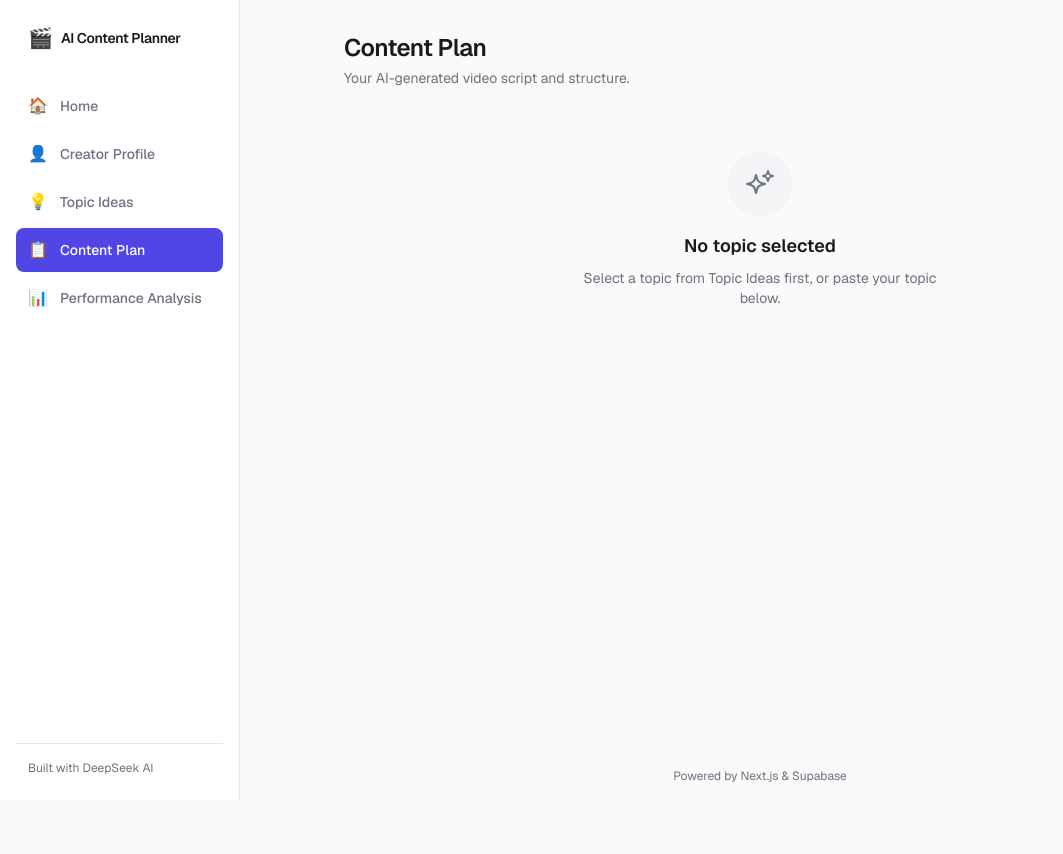
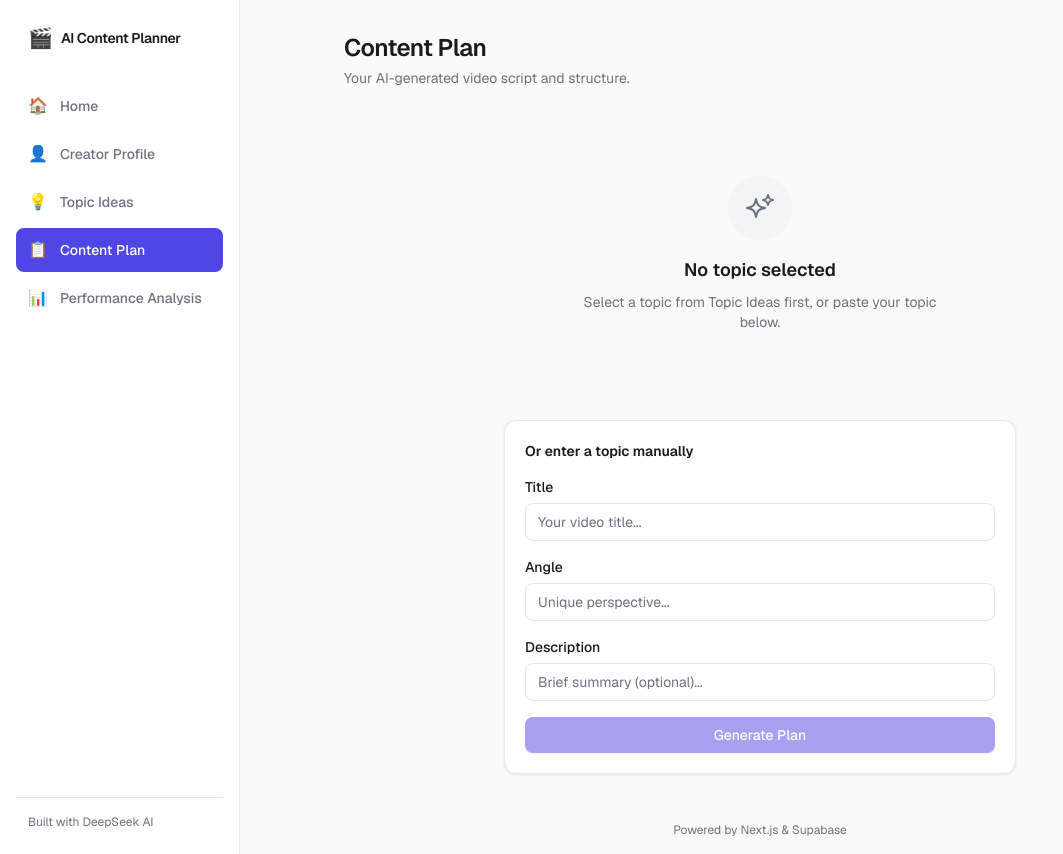
Before and after one commit to Yuezhi-Hao-123/Ai-creator, a Next.js app: page /plan in a window 1280 px wide. Shown: the whole page, without its empty margins (0-1063 px from the left). Before the commit the page ends 800 px from the top, so only its background shows below. Built offline with nearby package versions, Linux system fonts and the light colour scheme.

Commit message:
Stage 6: Content Plan — 5-section display, copy & download

```diff
--- a/src/app/plan/page.tsx
+++ b/src/app/plan/page.tsx
@@ -1,23 +1,171 @@
+"use client";
+
+import { useState, useEffect } from "react";
+import PlanResult from "@/components/plan/PlanResult";
 import EmptyState from "@/components/ui/EmptyState";
+import { TopicCardSkeleton } from "@/components/ui/Skeleton";
+import Card from "@/components/ui/Card";
+import Input from "@/components/ui/Input";
+import Button from "@/components/ui/Button";
 import strings from "@/strings/en";
+import type { TopicIdea, ContentPlanResult } from "@/lib/types";
 
 /**
- * Content Plan page — Stage 2 placeholder.
- * Full content plan UI will be added in Stage 6.
+ * Content Plan page — auto-generates plan from selected topic.
+ * Falls back to manual input if no topic was selected.
  */
 export default function PlanPage() {
+  const [loading, setLoading] = useState(false);
+  const [error, setError] = useState<string | null>(null);
+  const [result, setResult] = useState<ContentPlanResult | null>(null);
+  const [topic, setTopic] = useState<TopicIdea | null>(null);
+
+  // Manual input fallback fields
+  const [manualTitle, setManualTitle] = useState("");
+  const [manualAngle, setManualAngle] = useState("");
+  const [manualDesc, setManualDesc] = useState("");
+
+  // Load topic from localStorage on mount
+  useEffect(() => {
+    try {
+      const stored = localStorage.getItem("selected_topic");
+      if (stored) {
+        const parsed = JSON.parse(stored) as TopicIdea;
+        setTopic(parsed);
+        // Auto-generate plan
+        generatePlan(parsed);
+        // Clear after reading
+        localStorage.removeItem("selected_topic");
+      }
+    } catch {
+      // Invalid stored data — ignore
+    }
+  }, []);
+
+  const generatePlan = async (idea: TopicIdea) => {
+    setLoading(true);
+    setError(null);
+    setResult(null);
+
+    try {
+      const response = await fetch("/api/plan", {
+        method: "POST",
+        headers: { "Content-Type": "application/json" },
+        body: JSON.stringify({ selected_topic: idea }),
+      });
+
+      const data = await response.json();
+
+      if (!response.ok) {
+        throw new Error(data.error || strings.errors.unknown);
+      }
+
+      setResult(data as ContentPlanResult);
+    } catch (err) {
+      setError(
+        err instanceof Error ? err.message : strings.errors.unknown
+      );
+    } finally {
+      setLoading(false);
+    }
+  };
+
+  const handleManualGenerate = () => {
+    if (!manualTitle.trim() || !manualAngle.trim()) return;
+
+    const idea: TopicIdea = {
+      title: manualTitle.trim(),
+      angle: manualAngle.trim(),
+      description: manualDesc.trim() || "No description provided.",
+    };
+    setTopic(idea);
+    generatePlan(idea);
+  };
+
+  // ---- Render ----
+
   return (
     <div className="animate-fade-in">
       <h1 className="text-2xl font-semibold tracking-tight text-[var(--color-foreground)]">
         {strings.plan.title}
       </h1>
-      <p className="mt-1 text-sm text-[var(--color-muted)]">
+      <p className="mt-1 mb-6 text-sm text-[var(--color-muted)]">
         {strings.plan.description}
       </p>
-      <EmptyState
-        title={strings.plan.emptyTitle}
-        description={strings.plan.emptyDescription}
-      />
+
+      {/* Loading */}
+      {loading && (
+        <div className="space-y-4">
+          {[1, 2, 3, 4, 5].map((i) => (
+            <TopicCardSkeleton key={i} />
+          ))}
+        </div>
+      )}
+
+      {/* Error */}
+      {error && !loading && (
+        <div className="bg-red-50 border border-red-200 rounded-[var(--radius-card)] p-5">
+          <p className="text-sm font-medium text-red-800">
+            {strings.errors.parseFailed}
+          </p>
+          <p className="mt-1 text-sm text-red-600">{error}</p>
+          {topic && (
+            <button
+              onClick={() => generatePlan(topic)}
+              className="mt-2 text-sm font-medium text-red-700 underline cursor-pointer"
+            >
+              {strings.general.retry}
+            </button>
+          )}
+        </div>
+      )}
+
+      {/* Success */}
+      {result && !loading && !error && topic && <PlanResult plan={result} />}
+
+      {/* Idle / no topic */}
+      {!topic && !loading && !error && !result && (
+        <div className="space-y-6">
+          <EmptyState
+            title={strings.plan.emptyTitle}
+            description={strings.plan.emptyDescription}
+          />
+
+          {/* Manual input fallback */}
+          <Card className="max-w-lg mx-auto">
+            <h2 className="text-sm font-semibold text-[var(--color-foreground)] mb-4">
+              Or enter a topic manually
+            </h2>
+            <div className="space-y-4">
+              <Input
+                label="Title"
+                placeholder="Your video title..."
+                value={manualTitle}
+                onChange={(e) => setManualTitle(e.target.value)}
+              />
+              <Input
+                label="Angle"
+                placeholder="Unique perspective..."
+                value={manualAngle}
+                onChange={(e) => setManualAngle(e.target.value)}
+              />
+              <Input
+                label="Description"
+                placeholder="Brief summary (optional)..."
+                value={manualDesc}
+                onChange={(e) => setManualDesc(e.target.value)}
+              />
+              <Button
+                onClick={handleManualGenerate}
+                disabled={!manualTitle.trim() || !manualAngle.trim()}
+                className="w-full"
+              >
+                Generate Plan
+              </Button>
+            </div>
+          </Card>
+        </div>
+      )}
     </div>
   );
 }
--- /dev/null
+++ b/src/components/plan/PlanResult.tsx
@@ -0,0 +1,125 @@
+"use client";
+
+import Card from "@/components/ui/Card";
+import Button from "@/components/ui/Button";
+import type { ContentPlanResult } from "@/lib/types";
+import strings from "@/strings/en";
+
+/**
+ * PlanResult — displays the AI-generated content plan.
+ * 5 styled sections + Copy/Download actions.
+ */
+interface PlanResultProps {
+  plan: ContentPlanResult;
+}
+
+export default function PlanResult({ plan }: PlanResultProps) {
+  const buildMarkdown = () => {
+    return `# Video Content Plan
+
+## 🎣 Opening Hook
+${plan.opening_hook}
+
+## 📋 Content Structure
+${plan.content_structure}
+
+## 💡 Key Points
+${plan.key_points.map((p, i) => `${i + 1}. ${p}`).join("\n")}
+
+## 🗣️ Ending CTA
+${plan.ending_cta}
+
+## 🖼️ Cover Text
+${plan.cover_text}
+`;
+  };
+
+  const handleCopy = async () => {
+    await navigator.clipboard.writeText(buildMarkdown());
+    alert(strings.plan.copySuccess);
+  };
+
+  const handleDownload = () => {
+    const blob = new Blob([buildMarkdown()], { type: "text/markdown" });
+    const url = URL.createObjectURL(blob);
+    const a = document.createElement("a");
+    a.href = url;
+    a.download = "content-plan.md";
+    a.click();
+    URL.revokeObjectURL(url);
+  };
+
+  return (
+    <div className="space-y-5 animate-fade-in">
+      {/* 1. Opening Hook */}
+      <Card className="border-l-4 border-l-[var(--color-primary)]">
+        <h3 className="text-sm font-semibold text-[var(--color-primary)] uppercase tracking-wide mb-2">
+          🎣 {strings.plan.sections.openingHook}
+        </h3>
+        <blockquote className="text-base text-[var(--color-foreground)] italic leading-relaxed pl-2">
+          &ldquo;{plan.opening_hook}&rdquo;
+        </blockquote>
+      </Card>
+
+      {/* 2. Content Structure */}
+      <Card>
+        <h3 className="text-sm font-semibold text-[var(--color-primary)] uppercase tracking-wide mb-3">
+          📋 {strings.plan.sections.contentStructure}
+        </h3>
+        <div className="text-sm text-[var(--color-foreground)] leading-relaxed whitespace-pre-wrap">
+          {plan.content_structure}
+        </div>
+      </Card>
+
+      {/* 3. Key Points */}
+      <Card>
+        <h3 className="text-sm font-semibold text-[var(--color-primary)] uppercase tracking-wide mb-3">
+          💡 {strings.plan.sections.keyPoints}
+        </h3>
+        <ul className="space-y-2">
+          {plan.key_points.map((point, i) => (
+            <li
+              key={i}
+              className="flex items-start gap-3 text-sm text-[var(--color-foreground)] leading-relaxed"
+            >
+              <span className="flex-shrink-0 w-6 h-6 rounded-full bg-indigo-50 text-[var(--color-primary)] text-xs font-bold flex items-center justify-center mt-0.5">
+                {i + 1}
+              </span>
+              {point}
+            </li>
+          ))}
+        </ul>
+      </Card>
+
+      {/* 4. Ending CTA */}
+      <Card className="bg-orange-50 border-orange-200">
+        <h3 className="text-sm font-semibold text-orange-700 uppercase tracking-wide mb-2">
+          🗣️ {strings.plan.sections.endingCta}
+        </h3>
+        <p className="text-sm text-orange-800 leading-relaxed">
+          {plan.ending_cta}
+        </p>
+      </Card>
+
+      {/* 5. Cover Text */}
+      <Card className="border-2 border-dashed border-[var(--color-border)] bg-gray-50">
+        <h3 className="text-sm font-semibold text-[var(--color-muted)] uppercase tracking-wide mb-2">
+          🖼️ {strings.plan.sections.coverText}
+        </h3>
+        <p className="text-lg font-bold text-[var(--color-foreground)] text-center py-3">
+          {plan.cover_text}
+        </p>
+      </Card>
+
+      {/* Actions */}
+      <div className="flex justify-end gap-3 pt-3">
+        <Button variant="secondary" onClick={handleCopy}>
+          {strings.plan.copyAll}
+        </Button>
+        <Button onClick={handleDownload}>
+          {strings.plan.downloadMd}
+        </Button>
+      </div>
+    </div>
+  );
+}
```
